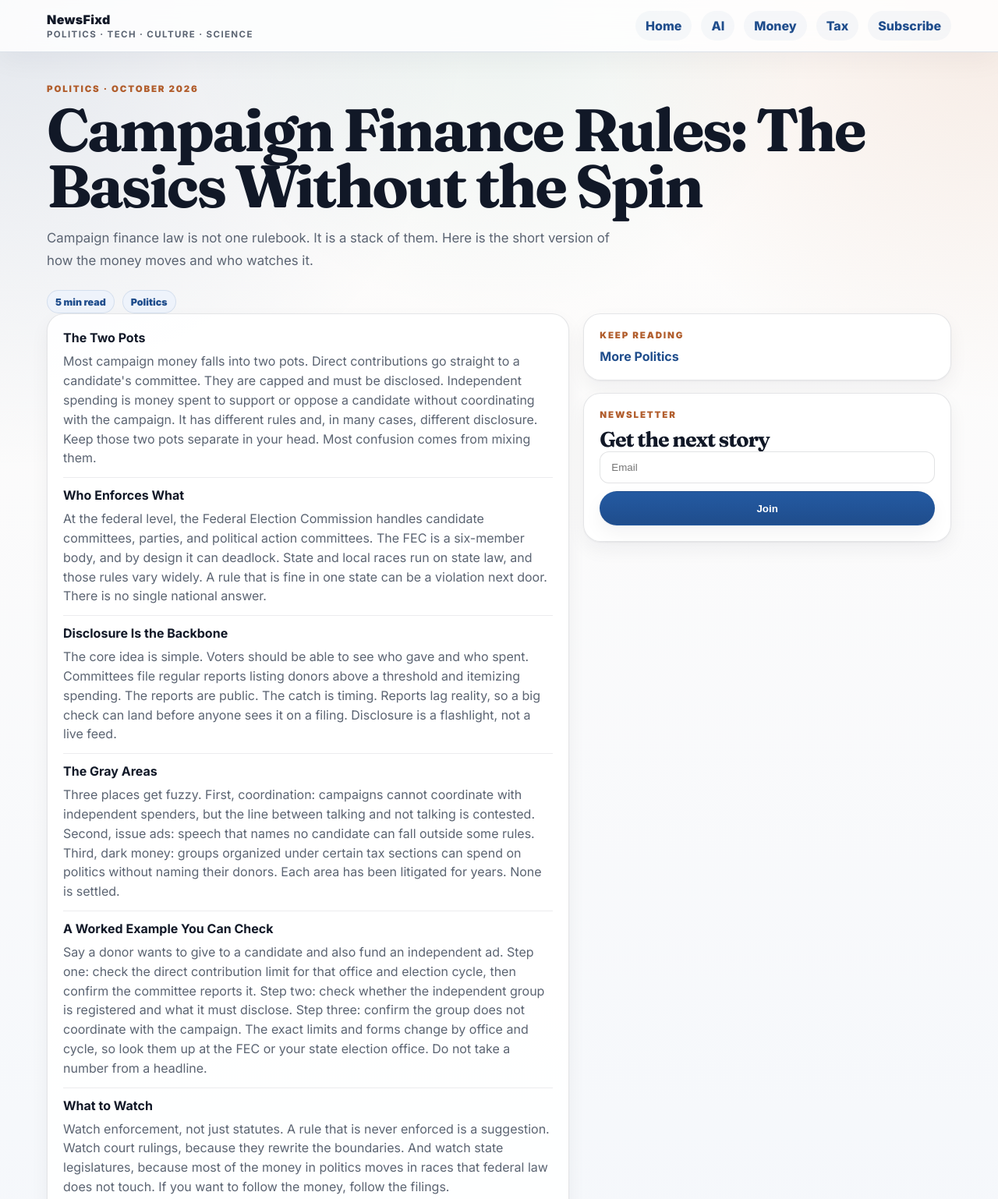
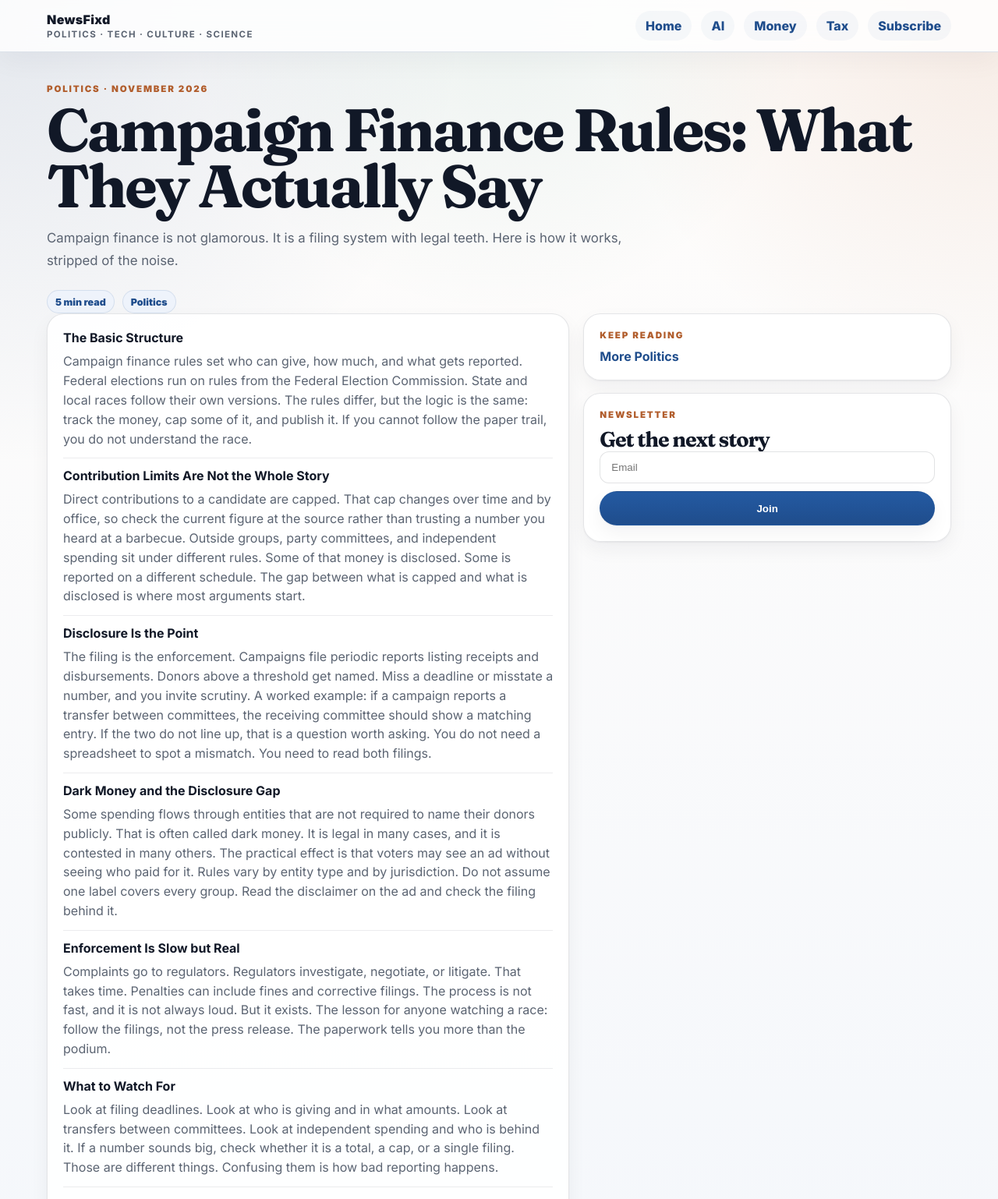
Before and after one commit to becomingkingandi/newsfixd, a website: page politics/campaign-finance-rules-explained.html in a window 1280 px wide. Shown: the top 1538 px of the page at 78% size. Drawn offline with Linux system fonts and the light colour scheme.

Commit message:
auto: new article 2026-11-01 09:01 [politics] campaign-finance-rules-explained

```diff
--- a/politics/campaign-finance-rules-explained.html
+++ b/politics/campaign-finance-rules-explained.html
@@ -3,11 +3,11 @@
 <head>
   <meta charset="utf-8">
   <meta name="viewport" content="width=device-width, initial-scale=1">
-  <title>Campaign Finance Rules: The Basics Without the Spin - NewsFixd</title>
-  <meta name="description" content="A plain-English walkthrough of how campaign finance rules work, who enforces them, and where the gray areas sit. General information only.">
+  <title>Campaign Finance Rules: What They Actually Say - NewsFixd</title>
+  <meta name="description" content="A plain-English look at how campaign finance rules work, where the money goes, and why the paperwork matters more than the speeches.">
   <link rel="canonical" href="https://newsfixd.com/politics/campaign-finance-rules-explained/">
-  <meta property="og:title" content="Campaign Finance Rules: The Basics Without the Spin">
-  <meta property="og:description" content="A plain-English walkthrough of how campaign finance rules work, who enforces them, and where the gray areas sit. General information only.">
+  <meta property="og:title" content="Campaign Finance Rules: What They Actually Say">
+  <meta property="og:description" content="A plain-English look at how campaign finance rules work, where the money goes, and why the paperwork matters more than the speeches.">
   <meta property="og:type" content="article">
   <meta name="twitter:card" content="summary_large_image">
   <link rel="stylesheet" href="/styles.css">
@@ -27,18 +27,18 @@
       </div>
     </header>
     <main class="wrap article">
-      <p class="eyebrow" style="margin-top:40px">Politics &middot; October 2026</p>
-      <h1>Campaign Finance Rules: The Basics Without the Spin</h1>
-      <p class="lede">Campaign finance law is not one rulebook. It is a stack of them. Here is the short version of how the money moves and who watches it.</p>
+      <p class="eyebrow" style="margin-top:40px">Politics &middot; November 2026</p>
+      <h1>Campaign Finance Rules: What They Actually Say</h1>
+      <p class="lede">Campaign finance is not glamorous. It is a filing system with legal teeth. Here is how it works, stripped of the noise.</p>
       <div class="heroActions"><span class="pill">5 min read</span> <span class="pill">Politics</span></div>
       <section class="grid"><article class="card cardPad"><div class="list">
-<div class="item"><h3>The Two Pots</h3><p>Most campaign money falls into two pots. Direct contributions go straight to a candidate's committee. They are capped and must be disclosed. Independent spending is money spent to support or oppose a candidate without coordinating with the campaign. It has different rules and, in many cases, different disclosure. Keep those two pots separate in your head. Most confusion comes from mixing them.</p></div>
-<div class="item"><h3>Who Enforces What</h3><p>At the federal level, the Federal Election Commission handles candidate committees, parties, and political action committees. The FEC is a six-member body, and by design it can deadlock. State and local races run on state law, and those rules vary widely. A rule that is fine in one state can be a violation next door. There is no single national answer.</p></div>
-<div class="item"><h3>Disclosure Is the Backbone</h3><p>The core idea is simple. Voters should be able to see who gave and who spent. Committees file regular reports listing donors above a threshold and itemizing spending. The reports are public. The catch is timing. Reports lag reality, so a big check can land before anyone sees it on a filing. Disclosure is a flashlight, not a live feed.</p></div>
-<div class="item"><h3>The Gray Areas</h3><p>Three places get fuzzy. First, coordination: campaigns cannot coordinate with independent spenders, but the line between talking and not talking is contested. Second, issue ads: speech that names no candidate can fall outside some rules. Third, dark money: groups organized under certain tax sections can spend on politics without naming their donors. Each area has been litigated for years. None is settled.</p></div>
-<div class="item"><h3>A Worked Example You Can Check</h3><p>Say a donor wants to give to a candidate and also fund an independent ad. Step one: check the direct contribution limit for that office and election cycle, then confirm the committee reports it. Step two: check whether the independent group is registered and what it must disclose. Step three: confirm the group does not coordinate with the campaign. The exact limits and forms change by office and cycle, so look them up at the FEC or your state election office. Do not take a number from a headline.</p></div>
-<div class="item"><h3>What to Watch</h3><p>Watch enforcement, not just statutes. A rule that is never enforced is a suggestion. Watch court rulings, because they rewrite the boundaries. And watch state legislatures, because most of the money in politics moves in races that federal law does not touch. If you want to follow the money, follow the filings.</p></div>
-<div class="item"><h3>General Information, Not Advice</h3><p>This article is general information. It is not legal, tax, or financial advice, and it is not personalized to you. Campaign finance rules differ by jurisdiction and change often. If you are giving, spending, or running for office, confirm the specifics with a licensed attorney or your election commission before you act.</p></div></div></article>
+<div class="item"><h3>The Basic Structure</h3><p>Campaign finance rules set who can give, how much, and what gets reported. Federal elections run on rules from the Federal Election Commission. State and local races follow their own versions. The rules differ, but the logic is the same: track the money, cap some of it, and publish it. If you cannot follow the paper trail, you do not understand the race.</p></div>
+<div class="item"><h3>Contribution Limits Are Not the Whole Story</h3><p>Direct contributions to a candidate are capped. That cap changes over time and by office, so check the current figure at the source rather than trusting a number you heard at a barbecue. Outside groups, party committees, and independent spending sit under different rules. Some of that money is disclosed. Some is reported on a different schedule. The gap between what is capped and what is disclosed is where most arguments start.</p></div>
+<div class="item"><h3>Disclosure Is the Point</h3><p>The filing is the enforcement. Campaigns file periodic reports listing receipts and disbursements. Donors above a threshold get named. Miss a deadline or misstate a number, and you invite scrutiny. A worked example: if a campaign reports a transfer between committees, the receiving committee should show a matching entry. If the two do not line up, that is a question worth asking. You do not need a spreadsheet to spot a mismatch. You need to read both filings.</p></div>
+<div class="item"><h3>Dark Money and the Disclosure Gap</h3><p>Some spending flows through entities that are not required to name their donors publicly. That is often called dark money. It is legal in many cases, and it is contested in many others. The practical effect is that voters may see an ad without seeing who paid for it. Rules vary by entity type and by jurisdiction. Do not assume one label covers every group. Read the disclaimer on the ad and check the filing behind it.</p></div>
+<div class="item"><h3>Enforcement Is Slow but Real</h3><p>Complaints go to regulators. Regulators investigate, negotiate, or litigate. That takes time. Penalties can include fines and corrective filings. The process is not fast, and it is not always loud. But it exists. The lesson for anyone watching a race: follow the filings, not the press release. The paperwork tells you more than the podium.</p></div>
+<div class="item"><h3>What to Watch For</h3><p>Look at filing deadlines. Look at who is giving and in what amounts. Look at transfers between committees. Look at independent spending and who is behind it. If a number sounds big, check whether it is a total, a cap, or a single filing. Those are different things. Confusing them is how bad reporting happens.</p></div>
+<div class="item"><h3>General Information, Not Advice</h3><p>This is general information about how campaign finance rules work. It is not legal, tax, or financial advice. Rules change and they vary by jurisdiction. Before you rely on any specific limit, deadline, or filing requirement, confirm it with a licensed professional or the official regulator.</p></div></div></article>
       <aside class="stack">
         <div class="card cardPad"><p class="eyebrow">Keep reading</p><div class="list"><div class="item"><h3><a href="/politics/">More Politics</a></h3></div></div></div>
         <div class="card cardPad"><p class="eyebrow">Newsletter</p><h3 class="sectionTitle">Get the next story</h3><form class="newsletter"><input type="email" placeholder="Email"><button class="button primary">Join</button></form></div>
--- a/sitemap.xml
+++ b/sitemap.xml
@@ -64,4 +64,5 @@
   <url><loc>https://newsfixd.com/politics/campaign-finance-rules-explained/</loc><lastmod>2026-10-28</lastmod></url>
   <url><loc>https://newsfixd.com/politics/campaign-finance-rules-explained/</loc><lastmod>2026-10-30</lastmod></url>
   <url><loc>https://newsfixd.com/politics/campaign-finance-rules-explained/</loc><lastmod>2026-10-31</lastmod></url>
+  <url><loc>https://newsfixd.com/politics/campaign-finance-rules-explained/</loc><lastmod>2026-11-01</lastmod></url>
 </urlset>
```
Also changed, not shown: feed.xml (+7 -0 lines), index.html (+1 -0 lines), politics/index.html (+1 -1 lines), .pipeline-last-run.json.
